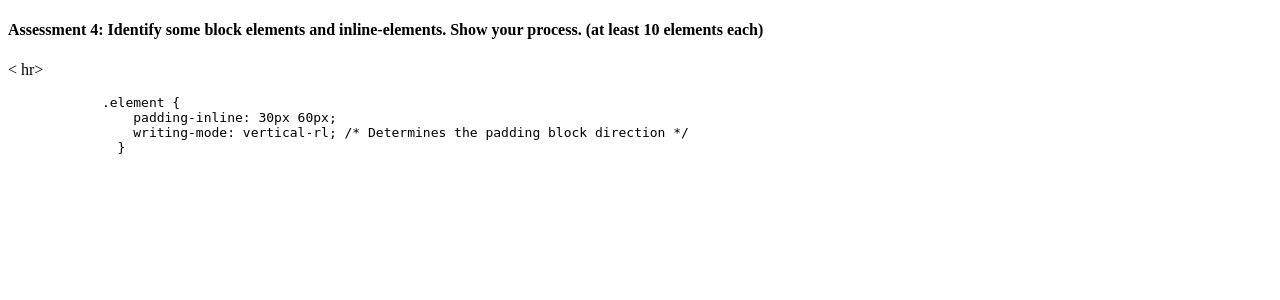
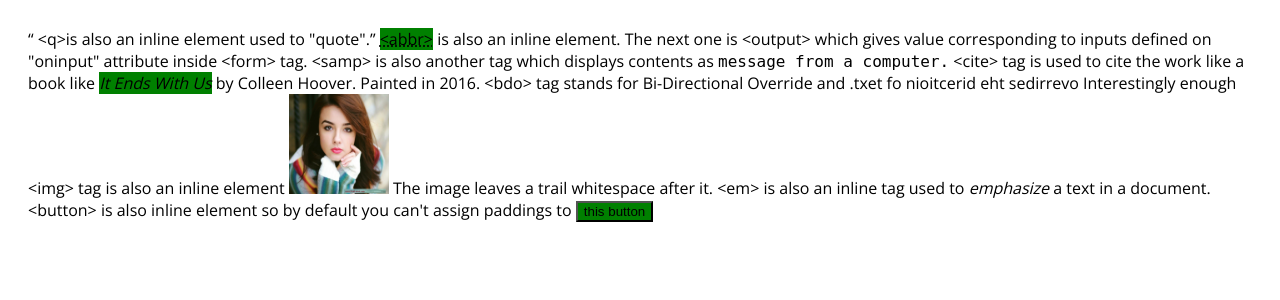
Before and after one commit to tsabudh/internship, a PHP site: page /css-course/assignment-01/pages/css-assessment-04.html in a window 1280 px wide. Shown: the top 300 px of the page. Run offline with PHP 8.4, Linux system fonts and the light colour scheme; some web fonts are replaced.

Commit message:
corrections

```diff
--- a/css-course/assignment-01/css/assignment-01.css
+++ b/css-course/assignment-01/css/assignment-01.css
@@ -15,6 +15,9 @@ main {
 }
 del {
   color: red;
+}
+.examples__inline-elements :nth-child(2n) {
+  background-color: #008000;
 }
 
 .code-inline {
--- a/css-course/assignment-01/pages/css-assessment-01.html
+++ b/css-course/assignment-01/pages/css-assessment-01.html
@@ -1,6 +1,4 @@
 <!DOCTYPE html>
-<html lang="en">
-
 <head>
   <meta charset="UTF-8">
   <meta http-equiv="X-UA-Compatible" content="IE=edge">
--- a/css-course/assignment-01/pages/css-assessment-04.html
+++ b/css-course/assignment-01/pages/css-assessment-04.html
@@ -4,32 +4,22 @@
     <meta charset="UTF-8">
     <meta http-equiv="X-UA-Compatible" content="IE=edge">
     <meta name="viewport" content="width=device-width, initial-scale=1.0">
+    <link href="./css/assignment-01.css" rel="stylesheet">
+
     <title>Assessment 04</title>
 </head>
 <body>
-
-            <h4 class="question">
-                Assessment 4:
-                Identify some block elements and inline-elements. Show your process. (at least 10 elements each)
-            </h4>
-
-
-        <dl>
-            <dt>
-                < hr>
-            </dt>
-            <dd> </dd>
-
-        </dl>
-        <pre>
-            <code>.element {
-                padding-inline: 30px 60px;
-                writing-mode: vertical-rl; /* Determines the padding block direction */
-              }</code>
-        </pre>
-        <p>
-
-        </p>
-
+   <div class="examples__inline-elements">
+    <q> &lt;q&gt;is also an inline element used to "quote".</q>
+    <abbr title="abbreviation">&lt;abbr&gt;</abbr> is also an inline element.
+    The next one is &lt;output&gt; which gives value corresponding to inputs defined on "oninput" attribute inside &lt;form&gt; tag.
+    &lt;samp&gt; is also another tag which displays contents as <samp>message from a computer.</samp>
+    &lt;cite&gt; tag is used to cite the work like a book like <cite>It Ends With Us</cite> by Colleen Hoover. Painted in 2016.
+    &lt;bdo&gt; tag stands for Bi-Directional Override and <bdo dir="rtl">overrides the directioin of text.</bdo>
+    Interestingly enough &lt;img&gt; tag is also an inline element <img src="../img/jessica.jpg" height="100px" width="100px">
+    The image leaves a trail whitespace after it.
+    &lt;em&gt; is also an inline tag used to <em>emphasize</em> a text in a document. &lt;button&gt; is also inline element so by default you can't
+    assign paddings to <button>this button</button>
+   </div>
 </body>
 </html>
```
Also changed, not shown: other parts of css-course/assignment-01/css/assignment-01.css (+42 -19 lines), css-course/assignment-01/pages/css-assessment-14.html (+9 -8 lines).
